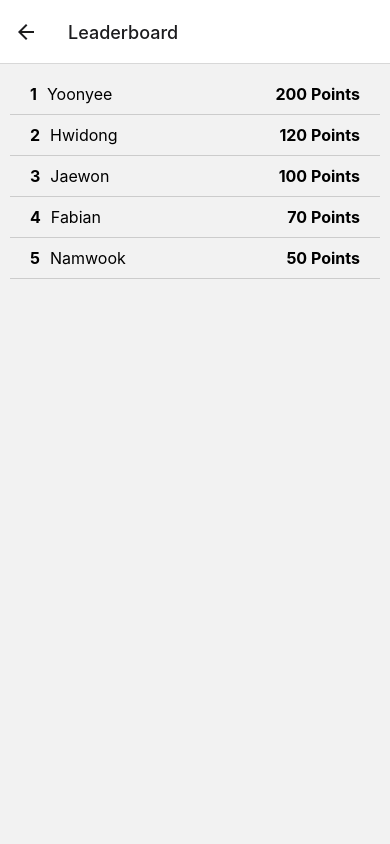
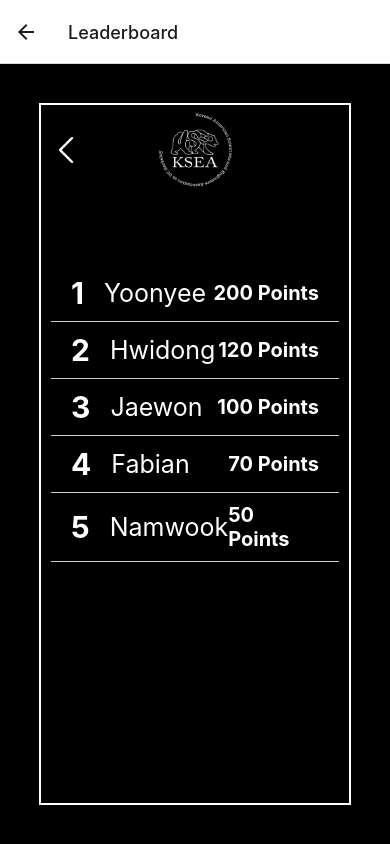
Before and after one commit to namwook0921/KSEA_App, a React Native app: screen /Leaderboard in a window 390 px wide. Built offline with nearby package versions, Linux system fonts and the light colour scheme.

Commit message:
FINAL FABIAN COMMIT

```diff
--- a/package.json
+++ b/package.json
@@ -18,6 +18,7 @@
     "react": "18.2.0",
     "react-native": "0.73.6",
     "react-native-gesture-handler": "~2.14.0",
+    "react-native-keyboard-aware-scroll-view": "^0.9.5",
     "react-native-safe-area-context": "^4.9.0"
   },
   "devDependencies": {
--- a/src/screens/AddEventScreen.js
+++ b/src/screens/AddEventScreen.js
@@ -1,5 +1,6 @@
 import React, { useState } from "react";
-import { View, Text, TextInput, Image, Button, StyleSheet } from "react-native";
+import { View, Text, TextInput, Image, Button, StyleSheet, TouchableOpacity, KeyboardAvoidingView, Platform, ScrollView } from "react-native";
+import { KeyboardAwareScrollView } from 'react-native-keyboard-aware-scroll-view';
 
 const AddEventScreen = ({ navigation }) => {
   const [name, setName] = useState("");
@@ -25,8 +26,25 @@ const AddEventScreen = ({ navigation }) => {
     navigation.navigate("Home");
   };
 
+  const goHome = () => {
+    navigation.navigate("Home");
+  };
+
   return (
-    <View style={styles.container}>
+    <KeyboardAwareScrollView
+      style={{ flex: 1 }}
+      resetScrollToCoords={{ x: 0, y: 0 }}
+      contentContainerStyle={styles.container}
+      scrollEnabled={true}
+    >
+      <View style={styles.BackContainer}>
+          <TouchableOpacity onPress={goHome}>
+            <Image
+              source={require("../media/icons8-back-100.png")}
+              style={styles.BackIcon}
+            />
+          </TouchableOpacity>
+      </View>
       <Image
         source = {require('../media/ksea-logo.jpg')}
         style = {styles.imageStyle}
@@ -77,8 +95,8 @@ const AddEventScreen = ({ navigation }) => {
         value={note}
         onChangeText={setNote}
       />
-      <Button title="Add Event" onPress={handleAddEvent} />
-    </View>
+      <Button title="Request Officer Approval" onPress={handleAddEvent} />
+    </KeyboardAwareScrollView>
   );
 };
 
@@ -89,13 +107,31 @@ const styles = StyleSheet.create({
     alignItems: "center",
     backgroundColor: '#000',
   },
-  imageStyle: {
+  BackContainer: {
+    position: "absolute",
+    top: 0,
+    left: 0,
     width: 100,
     height: 100,
+    backgroundColor: "#000",
+    marginLeft: 10,
+    marginRight: 10,
+    marginTop: 30,
+  },
+  BackIcon: {
+    width: 30,
+    height: 30,
+  },
+  imageStyle: {
+    width: 150,
+    height: 150,
   },
   title: {
     fontSize: 24,
     marginBottom: 20,
+  },
+  label: {
+    fontSize: 20,
   },
   input: {
     width: "80%",
--- a/src/screens/LeaderboardScreen.js
+++ b/src/screens/LeaderboardScreen.js
@@ -1,5 +1,5 @@
 import React from "react";
-import { View, Text, StyleSheet, ScrollView } from "react-native";
+import { View, Text, Image, StyleSheet, ScrollView, TouchableOpacity } from "react-native";
 import { useData } from "../DataContext/DataContext"; // Import useData hook
 
 const LeaderboardScreen = ({ navigation }) => {
@@ -11,8 +11,30 @@ const LeaderboardScreen = ({ navigation }) => {
     .sort((a, b) => b.points - a.points) // Sort users based on points
     .map((user, index) => ({ ...user, rank: index + 1 })); // Map users to include rank
 
+  const goHome = () => {
+    navigation.navigate("Home");
+  };
+
   return (
-    <View style={styles.container}>
+    <View style={styles.EntireContainer}>
+      <View style={styles.MainContainer}>
+        <View style={styles.BackContainer}>
+          <TouchableOpacity onPress={goHome}>
+            <Image
+              source={require("../media/icons8-back-100.png")}
+              style={styles.BackIcon}
+            />
+          </TouchableOpacity>
+        </View>
+
+        <View style={styles.KSEAContainer}>
+          <Image
+            source={require("../media/ksea-logo.jpg")}
+            style={styles.KSEALogo}
+            resizeMode="contain"
+          />
+        </View>
+
         <ScrollView style={styles.scrollView}>
           {sortedUsers.map((user) => (
             <View key={user.email} style={styles.userRow}>
@@ -23,15 +45,54 @@ const LeaderboardScreen = ({ navigation }) => {
           ))}
         </ScrollView>
       </View>
+    </View>
   );
 };
 
 const styles = StyleSheet.create({
-  container: {
+  EntireContainer: {
     flex: 1,
+    justifyContent: "center",
     alignItems: "center",
-    justifyContent: "center",
-    padding: 10,
+    backgroundColor: "#000",
+  },
+  BackContainer: {
+    position: "absolute",
+    top: 0,
+    left: 0,
+    width: 100,
+    height: 100,
+    backgroundColor: "#000",
+    marginLeft: 10,
+    marginRight: 10,
+    marginTop: 30,
+  },
+  BackIcon: {
+    width: 30,
+    height: 30,
+  },
+  MainContainer: {
+    width: "80%", // 80% of Screen Width
+    flex: 0.9,
+    aspectRatio: 0.5, // Height & Width Ratio
+    justifyContent: "flex-start",
+    alignItems: "center",
+    flexDirection: "column",
+    paddingHorizontal: 10,
+
+    backgroundColor: "#000",
+    borderWidth: 2,
+    borderColor: "#FFF",
+  },
+  KSEAContainer: {
+    flex: 0.5,
+    marginBottom: 40,
+    justifyContent: "flex-start",
+    alignItems: "stretch",
+  },
+  KSEALogo: {
+    width: 90,
+    height: 90,
   },
   scrollView: {
     width: "100%",
@@ -47,20 +108,20 @@ const styles = StyleSheet.create({
   },
   rankText: {
     fontWeight: "bold",
-    fontSize: 16,
-    color: "#000",
+    fontSize: 30,
+    color: "white",
   },
   nameText: {
     flex: 1,
     textAlign: "left",
-    marginLeft: 10,
-    fontSize: 16,
-    color: "#000",
+    marginLeft: 20,
+    fontSize: 25,
+    color: "white",
   },
   pointsText: {
     fontWeight: "bold",
-    fontSize: 16,
-    color: "#000",
+    fontSize: 20,
+    color: "white",
   },
 });
 
--- a/src/screens/LoginScreen.js
+++ b/src/screens/LoginScreen.js
@@ -1,6 +1,6 @@
 // LoginScreen.js
 import React, { useState, useEffect } from "react";
-import { View, Text, Image, TextInput, Button, StyleSheet } from "react-native";
+import { View, Text, Image, TextInput, Button, StyleSheet, KeyboardAvoidingView, Platform } from "react-native";
 // const id = "kseaatcal@gmail.com";
 // const pw = "HelloWorld!"
 import { useData } from "../DataContext/DataContext";
@@ -34,18 +34,17 @@ const LoginScreen = ({ navigation }) => {
   };
 
   return (
-    <View style={styles.container}>
+    <KeyboardAvoidingView
+      style={styles.container}
+      behavior={Platform.OS == "ios" ? "padding" : "height"}
+      keyboardVerticalOffset={Platform.OS == "ios" ? 60 : 0}
+    >
       <Image
         source={require("../media/ksea-logo.jpg")}
         style={styles.imageStyle}
         resizeMode="contain"
       />
       <Text style={styles.title}>Login</Text>
-      {/* <KeyboardAvoidingView
-        style={styles.container}
-        behavior={Platform.OS == "ios" ? "padding" : "height"}
-        keyboardVerticalOffset={Platform.OS == "ios" ? 60 : 0}
-      > */}
       <TextInput
         style={styles.TextInput}
         placeholder="Email"
@@ -64,7 +63,7 @@ const LoginScreen = ({ navigation }) => {
       {/* </KeyboardAvoidingView> */}
       <Button title="Login" onPress={handleLogin} />
       <Button title="Sign Up" onPress={goSignUp}></Button>
-    </View>
+    </KeyboardAvoidingView>
   );
 };
 
--- a/src/screens/SignupScreen.js
+++ b/src/screens/SignupScreen.js
@@ -1,5 +1,6 @@
 import React, { useState } from "react";
-import { View, Text, TextInput, Image, Button, StyleSheet } from "react-native";
+import { View, Text, TextInput, Image, Button, StyleSheet, TouchableOpacity } from "react-native";
+import { KeyboardAwareScrollView } from 'react-native-keyboard-aware-scroll-view';
 import { useData } from "../DataContext/DataContext";
 
 const SignupScreen = ({ navigation }) => {
@@ -44,9 +45,25 @@ const SignupScreen = ({ navigation }) => {
 
     navigation.navigate("Login");
   };
+  const goLogIn = () => {
+    navigation.navigate("Login");
+  };
 
   return (
-    <View style={styles.container}>
+    <KeyboardAwareScrollView
+      style={{ flex: 1 }}
+      resetScrollToCoords={{ x: 0, y: 0 }}
+      contentContainerStyle={styles.container}
+      scrollEnabled={true}
+    >
+      <View style={styles.BackContainer}>
+          <TouchableOpacity onPress={goLogIn}>
+            <Image
+              source={require("../media/icons8-back-100.png")}
+              style={styles.BackIcon}
+            />
+          </TouchableOpacity>
+        </View>
       <Image
         source={require("../media/ksea-logo.jpg")}
         style={styles.imageStyle}
@@ -111,7 +128,7 @@ const SignupScreen = ({ navigation }) => {
         onChangeText={setGrade}
       />
       <Button title="Signup" onPress={handleSignup} />
-    </View>
+    </KeyboardAwareScrollView>
   );
 };
 
@@ -121,6 +138,21 @@ const styles = StyleSheet.create({
     justifyContent: "center",
     alignItems: "center",
     backgroundColor: "#000",
+  },
+  BackContainer: {
+    position: "absolute",
+    top: 0,
+    left: 0,
+    width: 100,
+    height: 100,
+    backgroundColor: "#000",
+    marginLeft: 10,
+    marginRight: 10,
+    marginTop: 30,
+  },
+  BackIcon: {
+    width: 30,
+    height: 30,
   },
   imageStyle: {
     width: 100,
```
Also changed, not shown: 2 other files (tests, documents, lock files or other folders). Lines whose indentation alone changed are shown as unchanged.
